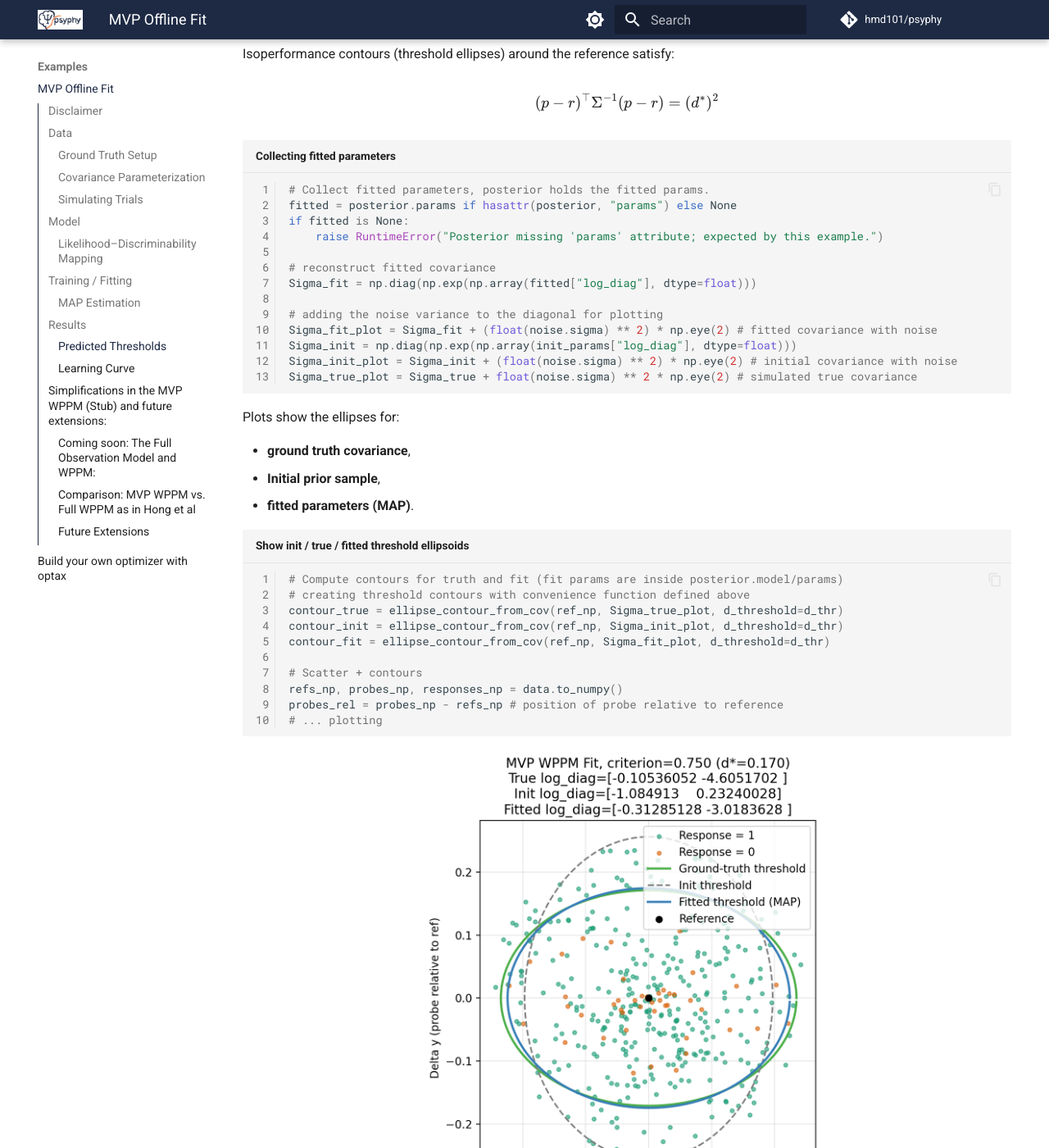
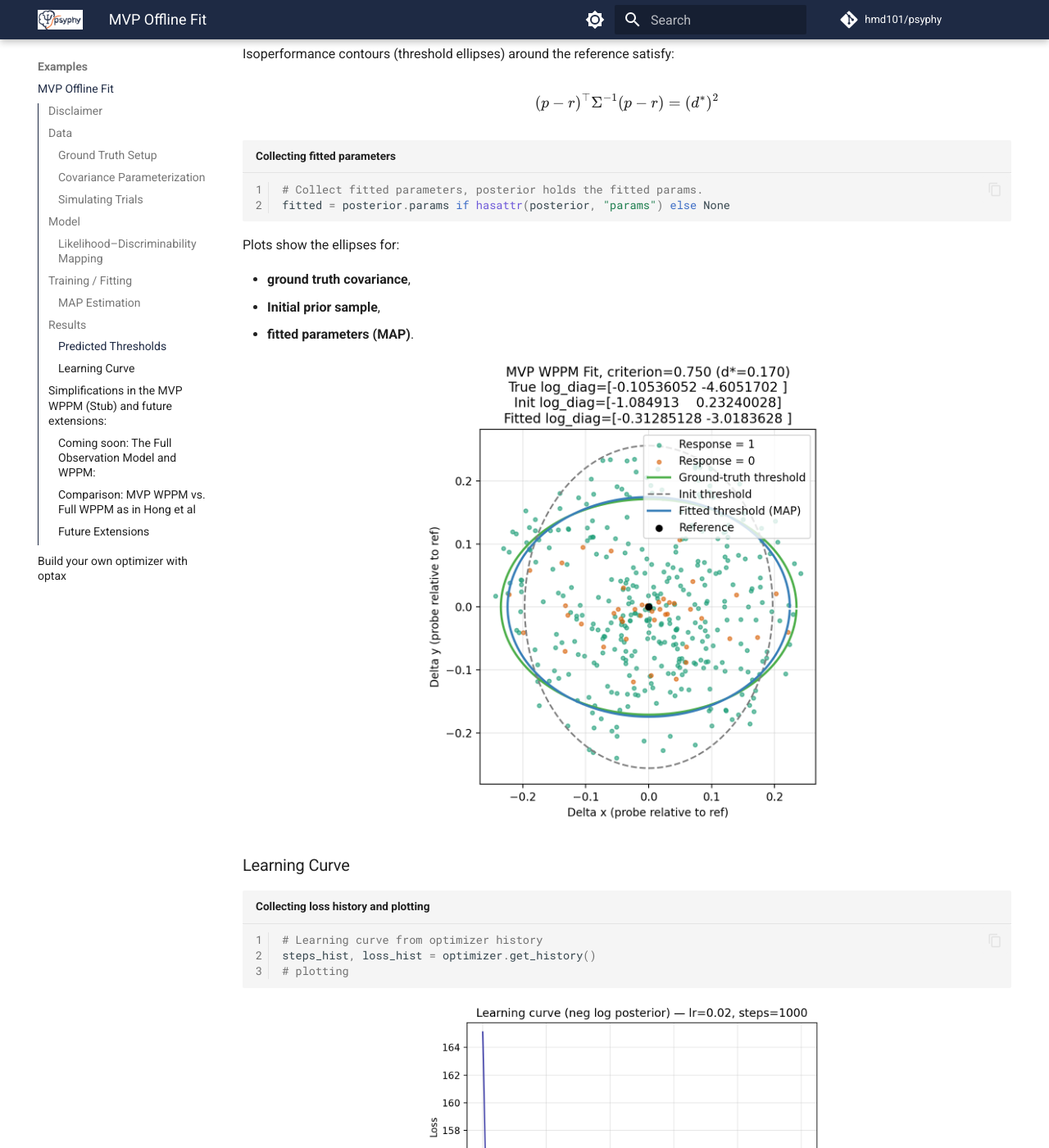
Before and after one commit to hmd101/psyphy, an MkDocs documentation site: the page built from docs/examples/mvp/offline_fit_mvp.md, in a window 1280 px wide and 1400 px high, scrolled down 6108 px. Shown: the whole window at 82% size. Built offline with MkDocs 1.6.1 and Material for MkDocs 9.7.7, drawn with Linux system fonts in a browser that asks for light colours; comment, search, counter and statistics services are not loaded.

Commit message:
shortened plotting code exposed in example

````diff
--- a/docs/examples/mvp/offline_fit_mvp.md
+++ b/docs/examples/mvp/offline_fit_mvp.md
@@ -201,9 +201,9 @@ Plots show the ellipses for:
 - **Initial prior sample**,
 - **fitted parameters (MAP)**.
 
-```python title="Show init / true / fitted threshold ellipsoids"
+<!-- ```python title="Show init / true / fitted threshold ellipsoids"
 --8<-- "docs/examples/mvp/offline_fit_mvp_with_map_optimizer.py:plot_contours"
-```
+``` -->
 
 <div align="center">
     <picture>
--- a/docs/examples/mvp/offline_fit_mvp_with_map_optimizer.py
+++ b/docs/examples/mvp/offline_fit_mvp_with_map_optimizer.py
@@ -111,6 +111,8 @@ d_thr = invert_oddity_criterion_to_d(criterion, slope=task.slope)
 
 # Collect fitted parameters, posterior holds the fitted params.
 fitted = posterior.params if hasattr(posterior, "params") else None
+
+# --8<-- [end:params_extraction]
 if fitted is None:
     raise RuntimeError("Posterior missing 'params' attribute; expected by this example.")
 
@@ -122,7 +124,7 @@ Sigma_fit_plot = Sigma_fit + (float(noise.sigma) ** 2) * np.eye(2) # fitted cova
 Sigma_init = np.diag(np.exp(np.array(init_params["log_diag"], dtype=float)))
 Sigma_init_plot = Sigma_init + (float(noise.sigma) ** 2) * np.eye(2) # initial covariance with noise
 Sigma_true_plot = Sigma_true + float(noise.sigma) ** 2 * np.eye(2) # simulated true covariance
-# --8<-- [end:params_extraction]
+
 
 
 # --8<-- [start:plot_contours]
````
